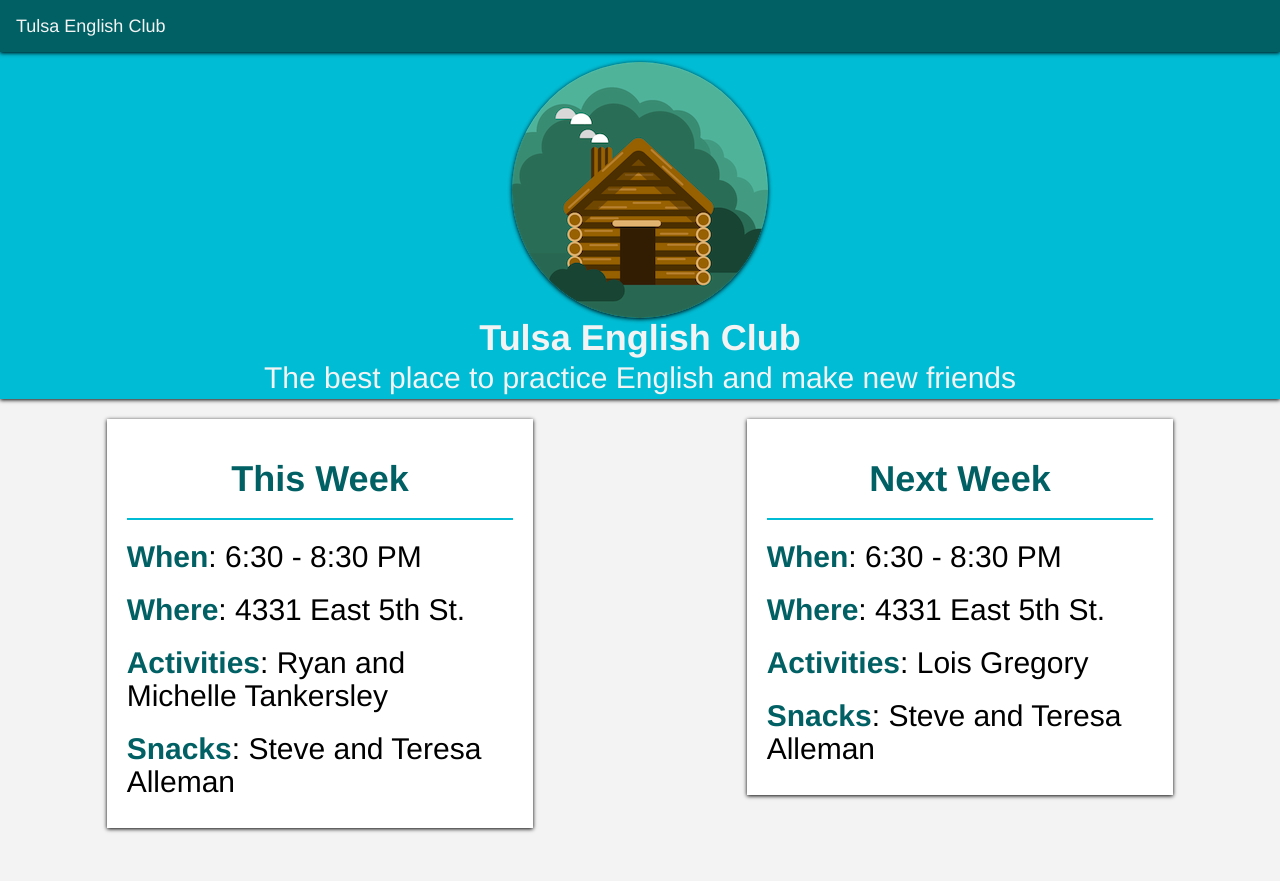
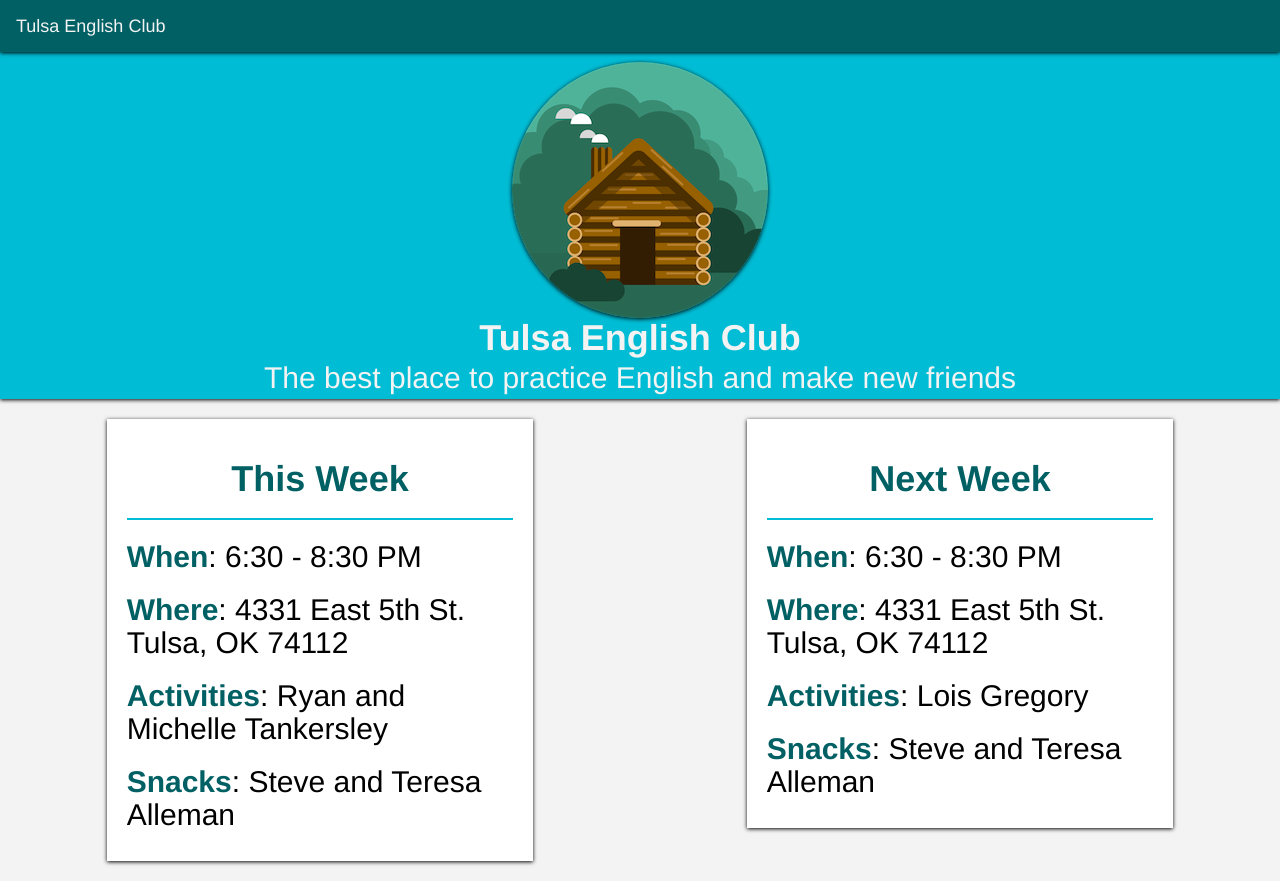
Before and after one commit to RyanTankersley/tulsa-english-club, a website: page index.html in a window 1280 px wide. Before the commit the page ends 848 px from the top, so only its background shows below. Drawn offline with nearby package versions, Linux system fonts and the light colour scheme.

Commit message:
Fixed address

```diff
--- a/index.html
+++ b/index.html
@@ -58,10 +58,10 @@
 			function getActivities() {
 				return [
 					new Activity("6:30 - 8:30 PM",
-						"4331 East 5th St.", "Ryan and Michelle Tankersley",
+						"4331 East 5th St. Tulsa, OK 74112", "Ryan and Michelle Tankersley",
 						"Steve and Teresa Alleman"),
 					new Activity("6:30 - 8:30 PM",
-						"4331 East 5th St.", "Lois Gregory",
+						"4331 East 5th St. Tulsa, OK 74112", "Lois Gregory",
 						"Steve and Teresa Alleman"),
 				];
 			};
```
